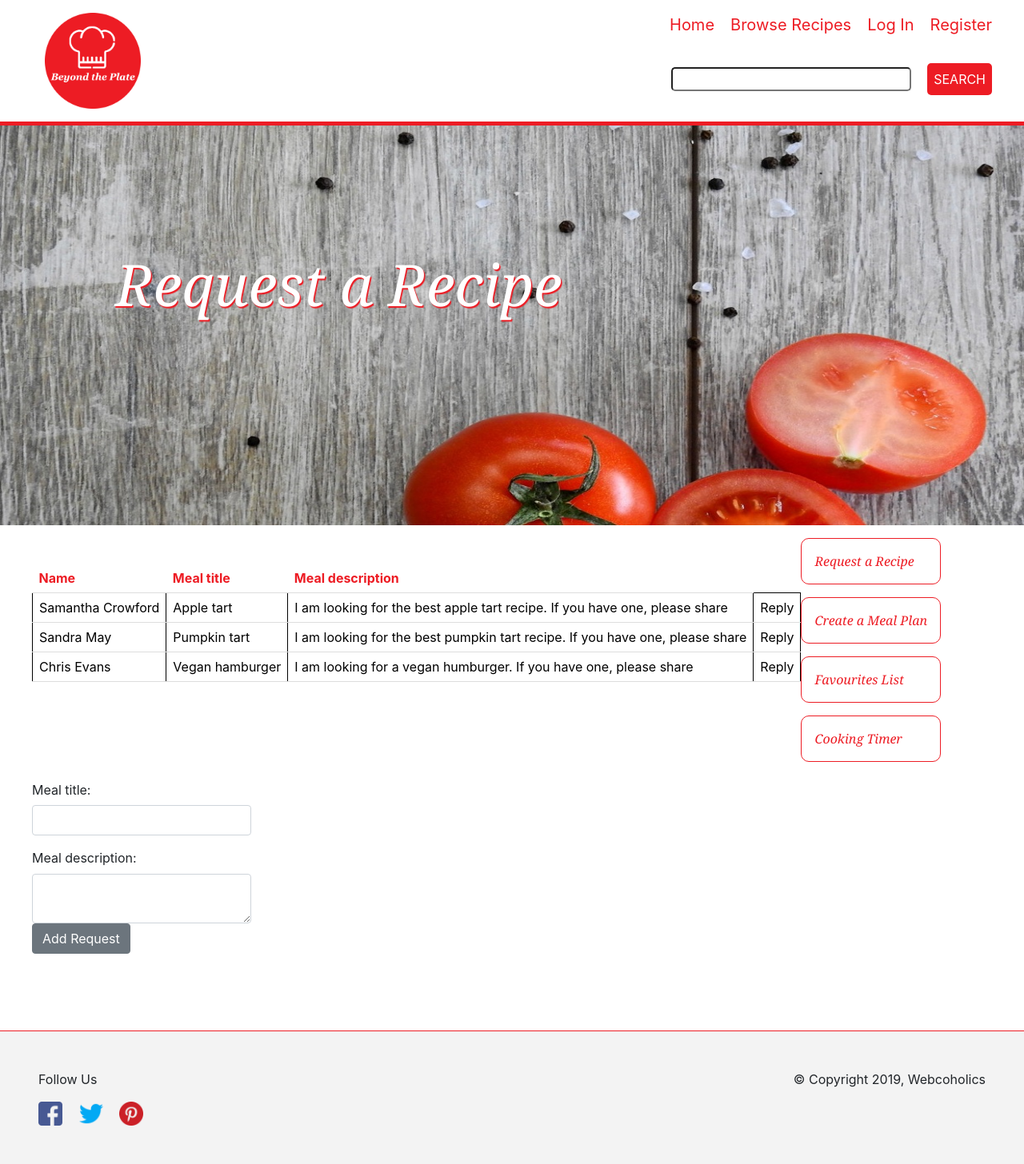
After one commit to raygiang/beyond-the-plate, a PHP site: page /request.php in a window 1280 px wide. The commit adds this page. Shown: the whole page at 80% size. Run offline with PHP 8.4, Linux system fonts and the light colour scheme.

Commit message:
request recipe v1.0 page added

```diff
--- a/css/cookbook.css
+++ b/css/cookbook.css
@@ -128,6 +128,7 @@ a {
 
 #main-nav a:hover {
   text-decoration: underline;
+  color: #ed1c24;
 }
 
 /*4.BANNER SECTION*/
@@ -214,6 +215,9 @@ a {
   font-weight: normal;
   color: #ffffff;
 }
+#sidebar-nav a:hover{
+   text-decoration: none;
+}
 
 /*8.FOOTER*/
 
@@ -246,6 +250,7 @@ a {
   text-align: right;
 }
 
+/*********Meal Plan******************/
 .table-container {
   overflow-x: auto;
 }
@@ -267,3 +272,32 @@ a {
 .ingredients th, td {
   padding: 1em 1em;
 }
+
+/*********Request Recipe******************/
+.banner-content-request{
+  font-family: Georgia;
+  font-style: italic;
+  font-size:4.5em;
+  color: #ffffff;
+  position:absolute;
+  text-align: center;
+  margin: 2em 3em 3em 2em;
+  text-shadow: 1.5px 1.5px 1px #ed1c24;
+}
+
+table {
+  color: #000000;
+  border-collapse: collapse;
+  width: 100%;
+  margin-top: 3em;
+}
+
+th,
+td {
+  padding: 8px;
+  text-align: left;
+  border-bottom: 1px solid #ddd;
+}
+th{
+  color: #ed1c24;
+}
--- /dev/null
+++ b/lib/classes/Requestrecipe.php
@@ -0,0 +1,13 @@
+<?php
+class Requestrecipe extends Page
+{
+    public function __construct($title, $custLinks=null)
+    {
+        parent::__construct($title, $custLinks);
+    }
+
+    public function displayRequestRecipe() {
+        require_once 'views/requestrecipe.php';
+    }
+}
+?>
--- /dev/null
+++ b/request.php
@@ -0,0 +1,23 @@
+<?php
+ require_once('lib/classes/Page.php');
+ require_once('lib/classes/Requestrecipe.php');
+
+$page = new Requestrecipe('Recipe Request');
+?>
+
+<html lang="en">
+<head>
+  <meta charset="utf-8" />
+  <title><?php echo $page->getTitle(); ?></title>
+  <meta name="viewport" content="width=device-width">
+  <link rel="stylesheet" href="https://maxcdn.bootstrapcdn.com/bootstrap/4.0.0/css/bootstrap.min.css" integrity="sha384-Gn5384xqQ1aoWXA+058RXPxPg6fy4IWvTNh0E263XmFcJlSAwiGgFAW/dAiS6JXm" crossorigin="anonymous">
+  <link rel="stylesheet" type="text/css" href="css/cookbook.css">
+</head>
+<body>
+  <?php
+    echo $page->generateHeader();
+    echo $page->displayRequestRecipe();
+    echo $page->generateFooter();
+  ?>
+</body>
+</html>
--- /dev/null
+++ b/views/requestrecipe.php
@@ -0,0 +1,68 @@
+<main id="main">
+  <div id="banner">
+    <p class="banner-content-request">Request a Recipe</p>
+    <img id="banner-image" src="images/homepage-categories/request-banner1.jpg" alt="Picture of cutting board with tomatoes">
+  </div>
+  <div class="page-wrapper flex-container">
+    <div>
+      <table>
+        <thead>
+          <tr>
+            <th>Name</th>
+            <th>Meal title</th>
+            <th>Meal description</th>
+          </tr>
+        </thead>
+        <tbody>
+          <tr>
+            <td>Samantha Crowford</td>
+            <td>Apple tart</td>
+            <td>I am looking for the best apple tart recipe. If you have one, please share</td>
+            <td>Reply</td>
+          </tr>
+          <tr>
+            <td>Sandra May</td>
+            <td>Pumpkin tart</td>
+            <td>I am looking for the best pumpkin tart recipe. If you have one, please share</td>
+            <td>Reply</td>
+          </tr>
+          <tr>
+            <td>Chris Evans</td>
+            <td>Vegan hamburger</td>
+            <td>I am looking for a vegan humburger. If you have one, please share</td>
+            <td>Reply</td>
+          </tr>
+        </tbody>
+      </table>
+    </div>
+    <aside id=" request-sidebar">
+      <ul id="sidebar-nav">
+        <a href="#"><li>Request a Recipe</li></a>
+        <a href="#"><li>Create a Meal Plan</li></a>
+        <a href="#"><li>Favourites List</li></a>
+        <a href="#"><li>Cooking Timer</li></a>
+      </ul>
+    </aside>
+<!-- Form put in modal or separate page -->
+
+<div>
+      <form action="#" method="POST" name="recipeRequest">
+        <!-- <div class="form-group">
+          <label class="col-form-label" for="uName">Name:</label>
+          <input type="text" class="form-control" name="uName" id="uName">
+        </div> -->
+        <div class="form-group">
+          <label class="col-form-label" for="rTitle">Meal title:</label>
+          <input type="text" class="form-control" name="rTitle" id="rTitle">
+        </div>
+        <div class="form-group">
+          <label for="rContent">Meal description:</label>
+          <textarea class="form-control" name="rContent" id="rContent" rows="max"></textarea>
+          <button type="submit" class="btn btn-secondary" name="add" id="btn">Add Request</button>
+        </div>
+    </form>
+    </div>
+  </div>
+
+
+</main>
```
Also changed, not shown: images/homepage-categories/request-banner1.jpg (added).
